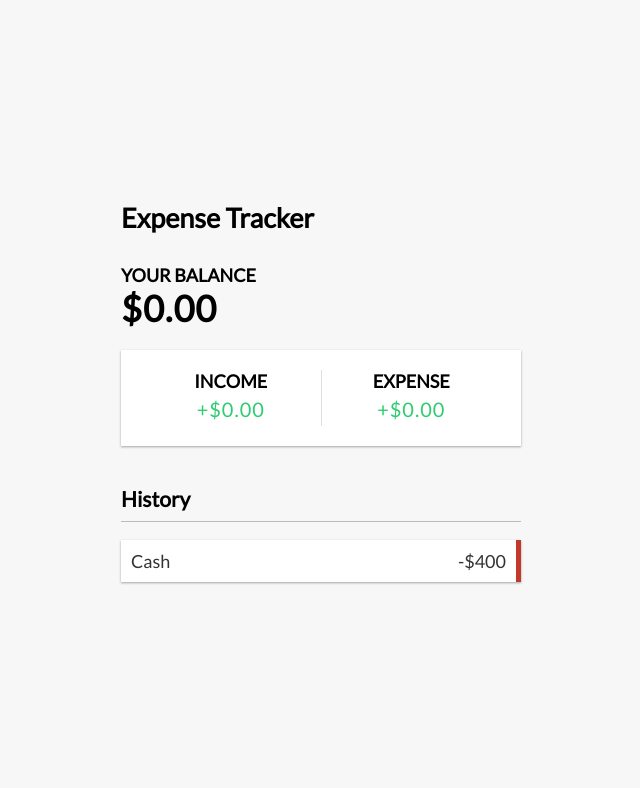
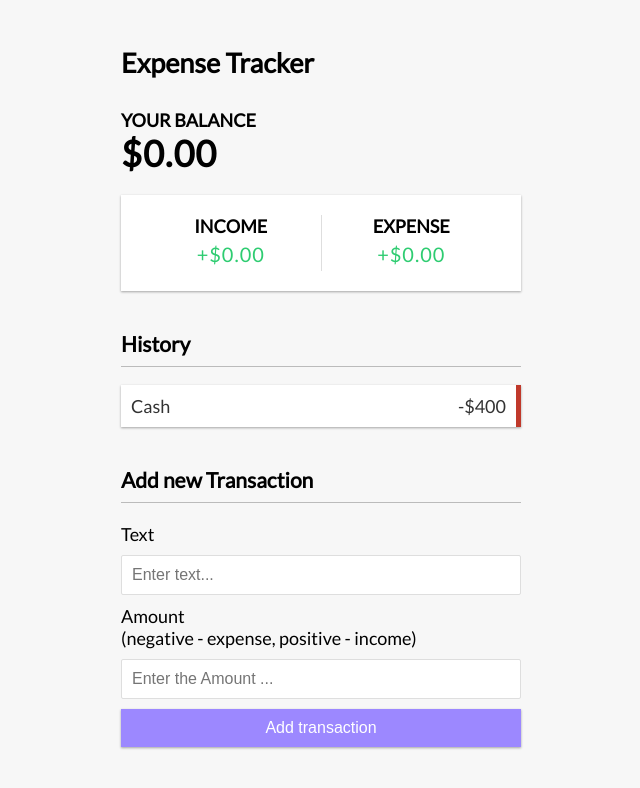
Before and after one commit to Patrick-Ngige/Expense-Tracker-, a React (Create React App) app: page / in a window 1280 px wide. Shown: the top 788 px of the page, without its empty margins (319-959 px from the left). Built offline with nearby package versions, Linux system fonts and the light colour scheme.

Commit message:
creating the rest of the components

```diff
--- a/src/App.js
+++ b/src/App.js
@@ -4,6 +4,7 @@
 import './App.css'
 import { IncomeExpenses } from './components/IncomeExpenses';
 import TransactionList from './components/TransactionList';
+import AddTransaction from './components/AddTransaction';
 
 function App() {
   return (
@@ -13,6 +14,7 @@
         <Balance />
         <IncomeExpenses />
         <TransactionList />
+        <AddTransaction />
       </div>
     </div>
   );
--- /dev/null
+++ b/src/components/AddTransaction.js
@@ -0,0 +1,23 @@
+import React from 'react'
+
+const AddTransaction = () => {
+  return (
+    <>
+        <h3>Add new Transaction</h3>
+        <form>
+            <div class="form-control">
+                <label htmlFor="text">Text</label>
+                <input type="text" placeholder="Enter text..." />
+            </div>
+            <div className='form-control'>
+                <label htmlFor="amount">Amount <br/>
+                (negative - expense, positive - income)</label>
+                <input type='number' placeholder='Enter the Amount ...'></input>
+            </div>
+            <button className="btn">Add transaction</button>
+        </form>
+    </>
+  )
+}
+
+export default AddTransaction
--- a/src/components/TransactionList.js
+++ b/src/components/TransactionList.js
@@ -4,7 +4,7 @@
   return (
     <>
       <h3>History</h3>
-      <ul id="list" class="list">
+      <ul id="list" className="list">
         <li class="minus">
             Cash <span>-$400</span><button class="delete-btn">x</button>
         </li>
```
